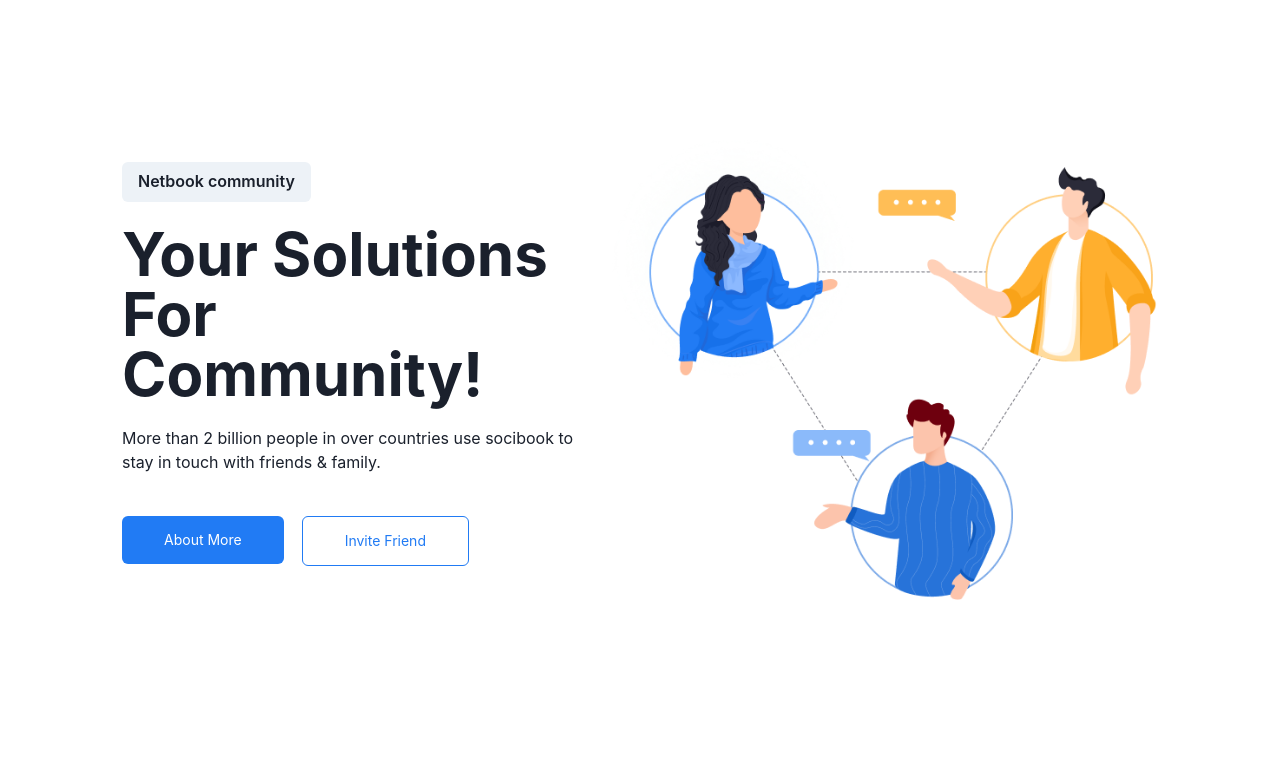
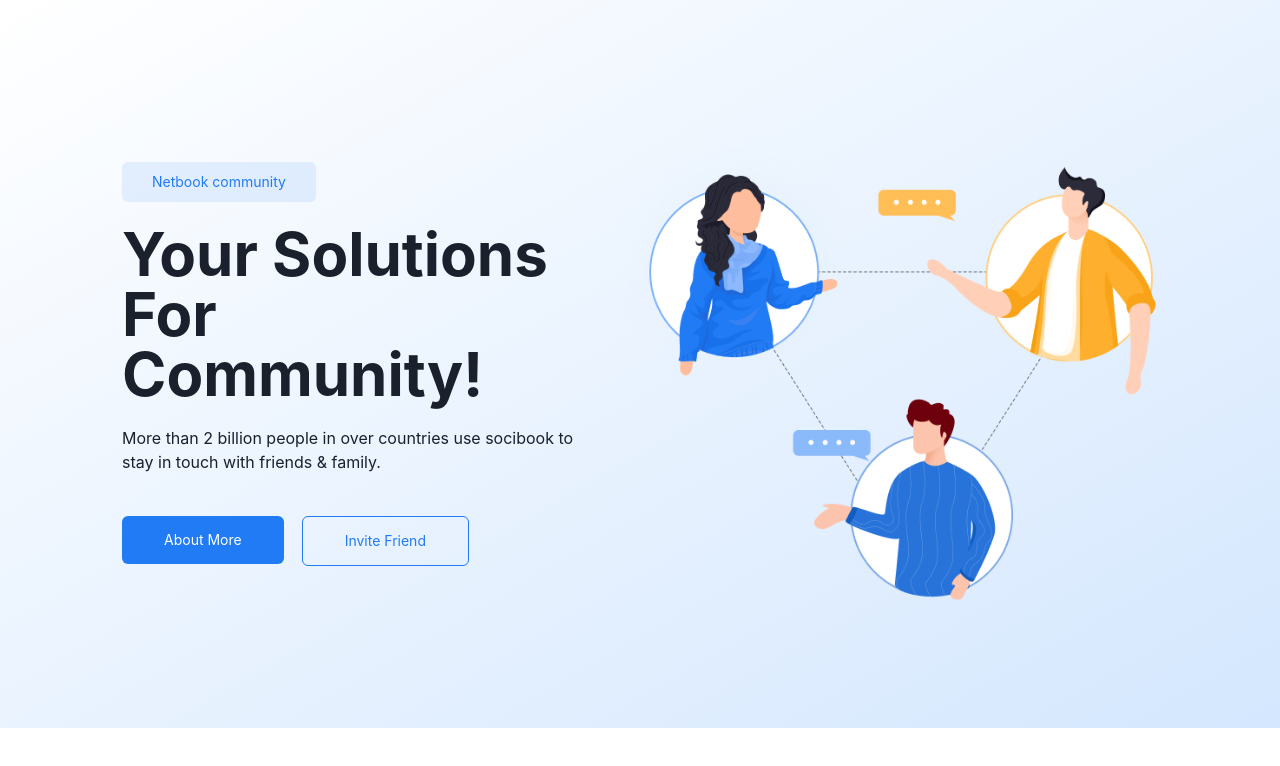
Before and after one commit to ricoputrap/landing-netbook, a Next.js app: page / in a window 1280 px wide. Shown: the top 766 px of the page. Built offline with nearby package versions, Linux system fonts and the light colour scheme.

Commit message:
+T1 add linear gradient background color for Hero section + styling the Netbook community btn

```diff
--- a/components/atoms/Buttons.js
+++ b/components/atoms/Buttons.js
@@ -14,6 +14,14 @@ export const ButtonSecondary = styled(Button)`
   font-size: 14px;
   font-weight: normal;
   padding: 24px 42px;
-  background: var(--chakra-colors-white);
+  background: transparent;
   border: 1px solid var(--chakra-colors-blue-primary);
 `;
+
+export const ButtonTertiary = styled(Button)`
+  color: var(--chakra-colors-blue-primary);
+  font-size: 14px;
+  font-weight: normal;
+  padding: 12px 30px;
+  background: rgba(33, 123, 244, 0.1);
+`;
--- a/components/atoms/Section.js
+++ b/components/atoms/Section.js
@@ -2,6 +2,10 @@ import styled from "@emotion/styled";
 
 export const Section = styled.section`
   display: flex;
+  background: linear-gradient(
+    to bottom right,
+    #FFFFFF, #D4E7FE
+  );
 
   @media only screen and (min-width: 1440px) {
     justify-content: center;
--- a/components/molecules/HeroCTA.js
+++ b/components/molecules/HeroCTA.js
@@ -1,4 +1,4 @@
-import { Button, Flex } from '@chakra-ui/react'
+import { Flex } from '@chakra-ui/react'
 import React from 'react'
 import { ButtonPrimary, ButtonSecondary } from '../atoms/Buttons'
 
--- a/components/molecules/HeroTitles.js
+++ b/components/molecules/HeroTitles.js
@@ -1,12 +1,13 @@
-import { Button, Flex, Heading, Stack, Text } from '@chakra-ui/react'
+import { Heading, Stack, Text } from '@chakra-ui/react'
 import React from 'react'
+import { ButtonTertiary } from '../atoms/Buttons'
 
 const HeroTitles = () => {
   return (
     <Stack rowGap="22px">
-      <Button variant="solid" width="fit-content">
+      <ButtonTertiary width="fit-content">
         Netbook community
-      </Button>
+      </ButtonTertiary>
 
       <Heading as="h1" size={{ base: "2xl", sm: "3xl" }}>
         Your Solutions For Community!
```
